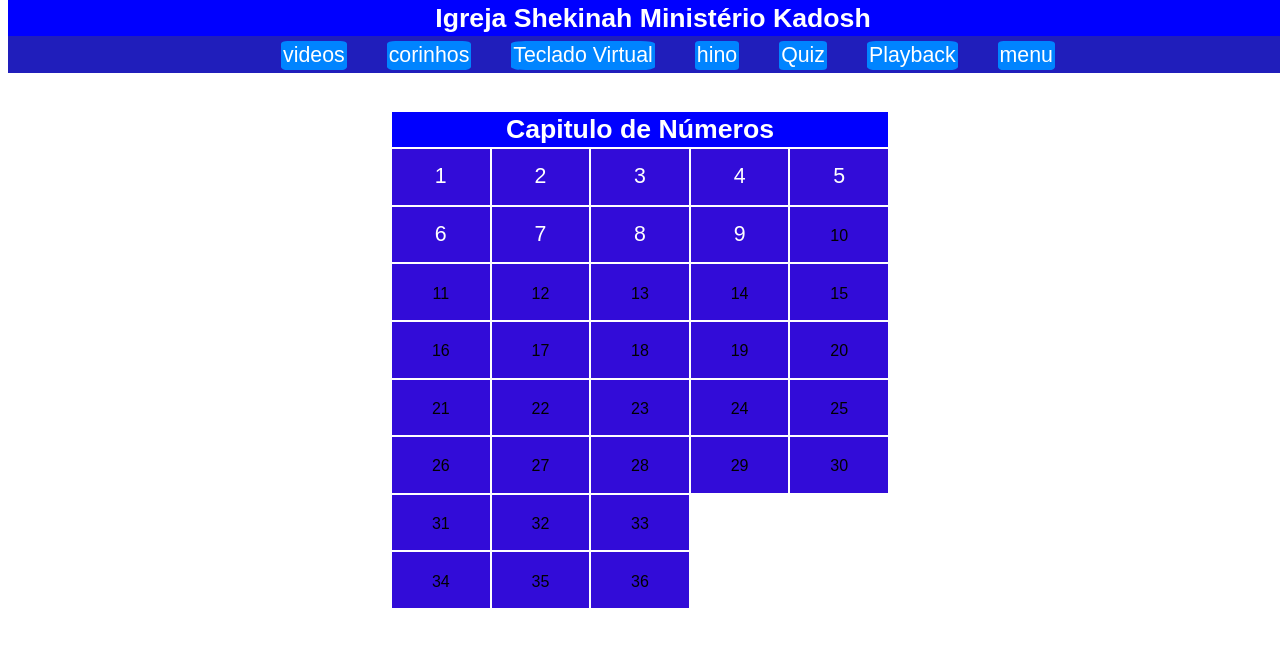
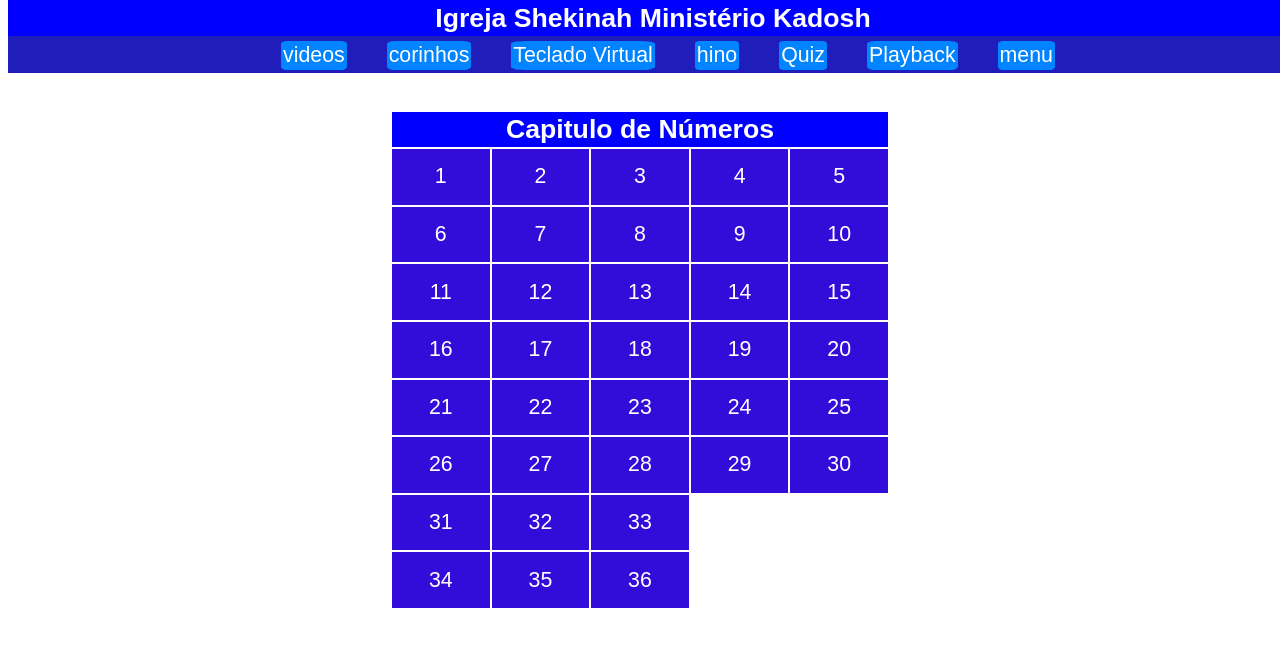
Before and after one commit to leopac26/meu-site, a plain HTML site: page genesis/numeros.html in a window 1280 px wide. Drawn offline with Linux system fonts and the light colour scheme.

Commit message:
atulizando

```diff
--- a/genesis/numeros.html
+++ b/genesis/numeros.html
@@ -76,51 +76,51 @@
             <td><a href="https://www.bibliaonline.com.br/acf/nm/7"target="_blank" >7</a></td>
             <td><a href="https://www.bibliaonline.com.br/acf/nm/8"target="_blank" >8</a></td>
             <td><a href="https://www.bibliaonline.com.br/acf/nm/9"target="_blank" >9</a></td>
-            <td><a href="https://www.bibliaonline.com.br/acf/nm/10"target="_blank" ></a>10</td>
+            <td><a href="https://www.bibliaonline.com.br/acf/nm/10"target="_blank" >10</a></td>
           </tr>
 
           <tr>
-            <td><a href="https://www.bibliaonline.com.br/acf/nm/11"target="_blank" ></a>11</td>
-            <td><a href="https://www.bibliaonline.com.br/acf/nm/12"target="_blank" ></a>12</td>
-            <td><a href="https://www.bibliaonline.com.br/acf/nm/13"target="_blank" ></a>13</td>
-            <td><a href="https://www.bibliaonline.com.br/acf/nm/14"target="_blank" ></a>14</td>
-            <td><a href="https://www.bibliaonline.com.br/acf/nm/15"target="_blank" ></a>15</td>
+            <td><a href="https://www.bibliaonline.com.br/acf/nm/11"target="_blank" >11</a></td>
+            <td><a href="https://www.bibliaonline.com.br/acf/nm/12"target="_blank" >12</a></td>
+            <td><a href="https://www.bibliaonline.com.br/acf/nm/13"target="_blank" >13</a></td>
+            <td><a href="https://www.bibliaonline.com.br/acf/nm/14"target="_blank" >14</a></td>
+            <td><a href="https://www.bibliaonline.com.br/acf/nm/15"target="_blank" >15</a></td>
           </tr>
 
           <tr>
-            <td><a href="https://www.bibliaonline.com.br/acf/nm/16"target="_blank" ></a>16</td>
-            <td><a href="https://www.bibliaonline.com.br/acf/nm/17"target="_blank" ></a>17</td>
-            <td><a href="https://www.bibliaonline.com.br/acf/nm/18"target="_blank" ></a>18</td>
-            <td><a href="https://www.bibliaonline.com.br/acf/nm/19"target="_blank" ></a>19</td>
-            <td><a href="https://www.bibliaonline.com.br/acf/nm/20"target="_blank" ></a>20</td>
+            <td><a href="https://www.bibliaonline.com.br/acf/nm/16"target="_blank" >16</a></td>
+            <td><a href="https://www.bibliaonline.com.br/acf/nm/17"target="_blank" >17</a></td>
+            <td><a href="https://www.bibliaonline.com.br/acf/nm/18"target="_blank" >18</a></td>
+            <td><a href="https://www.bibliaonline.com.br/acf/nm/19"target="_blank" >19</a></td>
+            <td><a href="https://www.bibliaonline.com.br/acf/nm/20"target="_blank" >20</a></td>
           </tr>
 
           <tr>
-            <td><a href="https://www.bibliaonline.com.br/acf/nm/21"target="_blank" ></a>21</td>
-            <td><a href="https://www.bibliaonline.com.br/acf/nm/22"target="_blank" ></a>22</td>
-            <td><a href="https://www.bibliaonline.com.br/acf/nm/23"target="_blank" ></a>23</td>
-            <td><a href="https://www.bibliaonline.com.br/acf/nm/24"target="_blank" ></a>24</td>
-            <td><a href="https://www.bibliaonline.com.br/acf/nm/25"target="_blank" ></a>25</td>
+            <td><a href="https://www.bibliaonline.com.br/acf/nm/21"target="_blank" >21</a></td>
+            <td><a href="https://www.bibliaonline.com.br/acf/nm/22"target="_blank" >22</a></td>
+            <td><a href="https://www.bibliaonline.com.br/acf/nm/23"target="_blank" >23</a></td>
+            <td><a href="https://www.bibliaonline.com.br/acf/nm/24"target="_blank" >24</a></td>
+            <td><a href="https://www.bibliaonline.com.br/acf/nm/25"target="_blank" >25</a></td>
           </tr>
 
           <tr>
-            <td><a href="https://www.bibliaonline.com.br/acf/nm/26"target="_blank" ></a>26</td>
-            <td><a href="https://www.bibliaonline.com.br/acf/nm/27"target="_blank" ></a>27</td>
-            <td><a href="https://www.bibliaonline.com.br/acf/nm/28"target="_blank" ></a>28</td>
-            <td><a href="https://www.bibliaonline.com.br/acf/nm/29"target="_blank" ></a>29</td>
-            <td><a href="https://www.bibliaonline.com.br/acf/nm/30"target="_blank" ></a>30</td>
+            <td><a href="https://www.bibliaonline.com.br/acf/nm/26"target="_blank" >26</a></td>
+            <td><a href="https://www.bibliaonline.com.br/acf/nm/27"target="_blank" >27</a></td>
+            <td><a href="https://www.bibliaonline.com.br/acf/nm/28"target="_blank" >28</a></td>
+            <td><a href="https://www.bibliaonline.com.br/acf/nm/29"target="_blank" >29</a></td>
+            <td><a href="https://www.bibliaonline.com.br/acf/nm/30"target="_blank" >30</a></td>
           </tr>
 
           <tr>
-            <td><a href="https://www.bibliaonline.com.br/acf/nm/31"target="_blank" ></a>31</td>
-            <td><a href="https://www.bibliaonline.com.br/acf/nm/32"target="_blank" ></a>32</td>
-            <td><a href="https://www.bibliaonline.com.br/acf/nm/33"target="_blank" ></a>33</td>
+            <td><a href="https://www.bibliaonline.com.br/acf/nm/31"target="_blank" >31</a></td>
+            <td><a href="https://www.bibliaonline.com.br/acf/nm/32"target="_blank" >32</a></td>
+            <td><a href="https://www.bibliaonline.com.br/acf/nm/33"target="_blank" >33</a></td>
           </tr>
 
           <tr>
-            <td><a href="https://www.bibliaonline.com.br/acf/nm/34"target="_blank" ></a>34</td>
-            <td><a href="https://www.bibliaonline.com.br/acf/nm/35"target="_blank" ></a>35</td>
-            <td><a href="https://www.bibliaonline.com.br/acf/nm/36"target="_blank" ></a>36</td>
+            <td><a href="https://www.bibliaonline.com.br/acf/nm/34"target="_blank" >34</a></td>
+            <td><a href="https://www.bibliaonline.com.br/acf/nm/35"target="_blank" >35</a></td>
+            <td><a href="https://www.bibliaonline.com.br/acf/nm/36"target="_blank" >36</a></td>
           </tr>
        </tbody>
        </thead>
```
